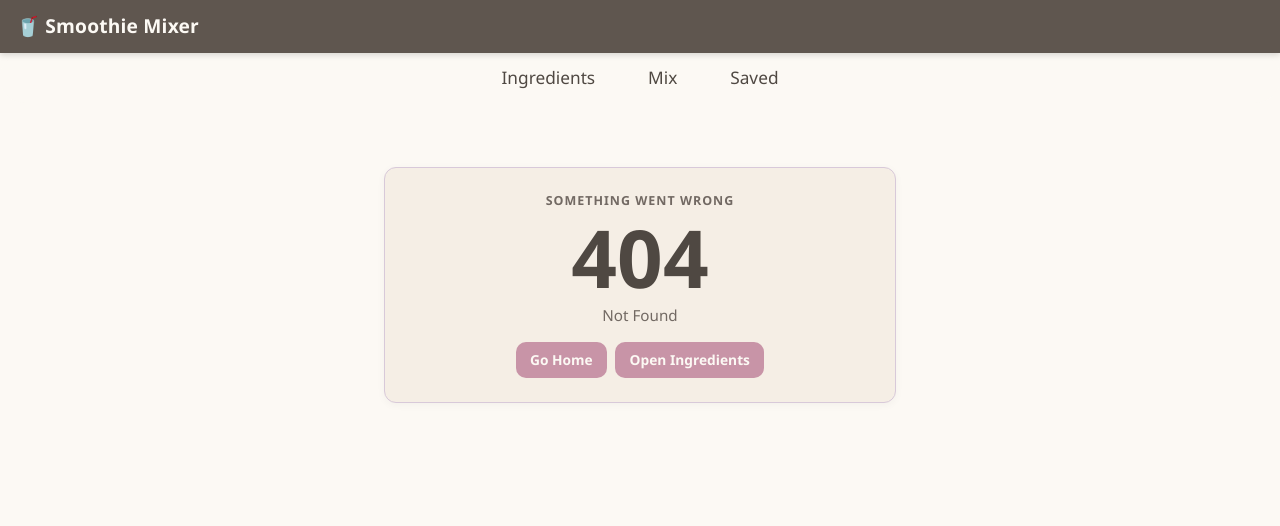
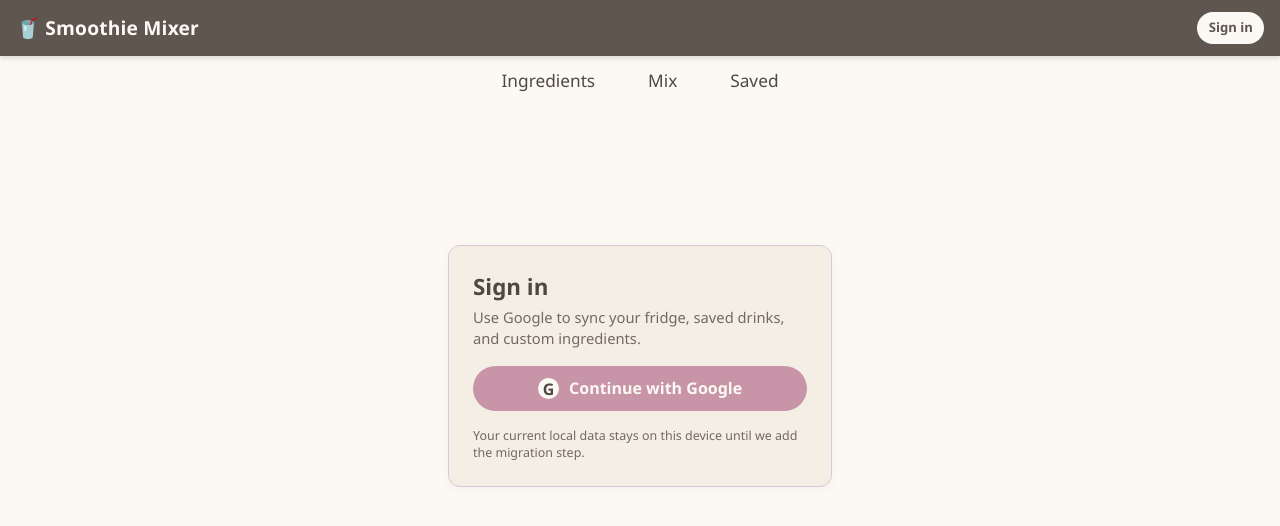
Before and after one commit to Ddupasquier/smoothie-mixer, a SvelteKit app: page /auth in a window 1280 px wide. Before the commit this address had no page. Shown: the top 526 px of the page. Built offline with nearby package versions, Linux system fonts and the light colour scheme; no server answers.

Commit message:
Auth functional

```diff
--- a/src/app.css
+++ b/src/app.css
@@ -53,6 +53,8 @@ body {
 	padding: 0.75rem 1rem;
 	display: flex;
 	align-items: center;
+	justify-content: space-between;
+	gap: 1rem;
 	box-shadow: 0 2px 6px rgba(0, 0, 0, 0.15);
 }
 
@@ -60,6 +62,40 @@ body {
 	font-size: 1.2rem;
 	font-weight: 700;
 	letter-spacing: 0.01em;
+}
+
+.auth-status {
+	display: inline-flex;
+	align-items: center;
+	gap: 0.45rem;
+	min-width: 0;
+	font-size: 0.82rem;
+	font-weight: 700;
+}
+
+.auth-status span {
+	max-width: 11rem;
+	overflow: hidden;
+	text-overflow: ellipsis;
+	white-space: nowrap;
+}
+
+.auth-status a,
+.auth-status button {
+	display: inline-flex;
+	align-items: center;
+	min-height: 2rem;
+	padding: 0.35rem 0.7rem;
+	color: var(--color-primary);
+	background: var(--color-bg);
+	border-radius: 999px;
+	font-size: 0.82rem;
+	font-weight: 800;
+	text-decoration: none;
+}
+
+.auth-status button {
+	border: 0;
 }
 
 /* ---- Main content ---- */
--- /dev/null
+++ b/src/hooks.server.ts
@@ -0,0 +1,37 @@
+import { createSupabaseServerClient } from "$lib/supabase/server";
+import type { Handle } from "@sveltejs/kit";
+
+export const handle: Handle = async ({ event, resolve }) => {
+	event.locals.supabase = createSupabaseServerClient(event.cookies);
+
+	event.locals.safeGetSession = async () => {
+		const {
+			data: { session },
+		} = await event.locals.supabase.auth.getSession();
+
+		if (!session) {
+			return { session: null, user: null };
+		}
+
+		const {
+			data: { user },
+			error,
+		} = await event.locals.supabase.auth.getUser();
+
+		if (error) {
+			return { session: null, user: null };
+		}
+
+		return { session, user };
+	};
+
+	const { session, user } = await event.locals.safeGetSession();
+	event.locals.session = session;
+	event.locals.user = user;
+
+	return resolve(event, {
+		filterSerializedResponseHeaders: (name) => {
+			return name === "content-encoding" || name === "content-range";
+		},
+	});
+};
--- a/src/lib/supabase/server.ts
+++ b/src/lib/supabase/server.ts
@@ -1,16 +1,31 @@
 import { PUBLIC_SUPABASE_PUBLISHABLE_KEY, PUBLIC_SUPABASE_URL } from "$env/static/public";
+import { dev } from "$app/environment";
 import { createServerClient } from "@supabase/ssr";
+import type { CookieMethodsServer } from "@supabase/ssr";
+import type { WebSocketLikeConstructor } from "@supabase/realtime-js";
 import type { Cookies } from "@sveltejs/kit";
+import WebSocket from "ws";
+
+const websocketTransport = WebSocket as unknown as WebSocketLikeConstructor;
 
 export const createSupabaseServerClient = (cookies: Cookies) => {
+	const cookieMethods: CookieMethodsServer = {
+		getAll: () => cookies.getAll(),
+		setAll: (cookiesToSet) => {
+			cookiesToSet.forEach(({ name, value, options }) => {
+				cookies.set(name, value, {
+					...options,
+					path: "/",
+					secure: dev ? false : options?.secure,
+				});
+			});
+		},
+	};
+
 	return createServerClient(PUBLIC_SUPABASE_URL, PUBLIC_SUPABASE_PUBLISHABLE_KEY, {
-		cookies: {
-			getAll: () => cookies.getAll(),
-			setAll: (cookiesToSet) => {
-				cookiesToSet.forEach(({ name, value, options }) => {
-					cookies.set(name, value, { ...options, path: "/" });
-				});
-			},
+		realtime: {
+			transport: websocketTransport,
 		},
+		cookies: cookieMethods,
 	});
 };
--- /dev/null
+++ b/src/routes/+layout.server.ts
@@ -0,0 +1,14 @@
+import type { LayoutServerLoad } from "./$types";
+
+export const load: LayoutServerLoad = async ({ locals }) => {
+	const { user } = await locals.safeGetSession();
+
+	return {
+		authUser: user
+			? {
+					id: user.id,
+					email: user.email ?? null,
+				}
+			: null,
+	};
+};
--- a/src/routes/+layout.svelte
+++ b/src/routes/+layout.svelte
@@ -2,8 +2,15 @@
 	import favicon from "$lib/assets/favicon.svg";
 	import "../app.css";
 	import TabNavigation from "$lib/components/TabNavigation.svelte";
+	import type { LayoutData } from "./$types";
 
-	let { children } = $props();
+	let {
+		children,
+		data,
+	}: {
+		children: import("svelte").Snippet;
+		data: LayoutData;
+	} = $props();
 </script>
 
 <svelte:head>
@@ -13,6 +20,16 @@
 
 <header class="app-header">
 	<span class="logo">🥤 Smoothie Mixer</span>
+	<div class="auth-status">
+		{#if data.authUser}
+			<span>{data.authUser.email ?? "Signed in"}</span>
+			<form method="POST" action="/auth/logout">
+				<button type="submit">Sign out</button>
+			</form>
+		{:else}
+			<a href="/auth">Sign in</a>
+		{/if}
+	</div>
 </header>
 
 <TabNavigation />
--- /dev/null
+++ b/src/routes/auth/+page.server.ts
@@ -0,0 +1,45 @@
+import { fail, redirect } from "@sveltejs/kit";
+import type { Actions, PageServerLoad } from "./$types";
+
+const getSafeNextPath = (value: FormDataEntryValue | string | null) => {
+	if (typeof value !== "string" || !value.startsWith("/")) return "/";
+	if (value.startsWith("//")) return "/";
+	return value;
+};
+
+export const load: PageServerLoad = async ({ locals, url }) => {
+	const { user } = await locals.safeGetSession();
+
+	if (user) {
+		throw redirect(303, getSafeNextPath(url.searchParams.get("next")));
+	}
+
+	return {
+		authError: url.searchParams.get("error") ?? "",
+		next: getSafeNextPath(url.searchParams.get("next")),
+	};
+};
+
+export const actions: Actions = {
+	google: async ({ locals, request, url }) => {
+		const formData = await request.formData();
+		const next = getSafeNextPath(formData.get("next"));
+		const redirectTo = `${url.origin}/auth/callback?next=${encodeURIComponent(next)}`;
+
+		const { data, error } = await locals.supabase.auth.signInWithOAuth({
+			provider: "google",
+			options: {
+				redirectTo,
+			},
+		});
+
+		if (error || !data.url) {
+			return fail(400, {
+				message: error?.message ?? "Unable to start Google sign in.",
+				next,
+			});
+		}
+
+		throw redirect(303, data.url);
+	},
+};
--- /dev/null
+++ b/src/routes/auth/+page.svelte
@@ -0,0 +1,136 @@
+<script lang="ts">
+	import { onMount } from "svelte";
+	import type { ActionData, PageData } from "./$types";
+
+	let {
+		data,
+		form,
+	}: {
+		data: PageData;
+		form: ActionData;
+	} = $props();
+
+	let providerError = $state("");
+
+	onMount(() => {
+		const params = new URLSearchParams(window.location.hash.slice(1));
+		providerError = params.get("error_description") ?? "";
+	});
+</script>
+
+<section class="auth-page">
+	<div class="auth-card">
+		<div class="auth-card__header">
+			<h2>Sign in</h2>
+			<p>Use Google to sync your fridge, saved drinks, and custom ingredients.</p>
+		</div>
+
+		{#if data.authError}
+			<p class="auth-error" role="alert">
+				Google sign in did not complete.
+				{#if providerError}
+					<span>{providerError}</span>
+				{:else}
+					<span>Try again.</span>
+				{/if}
+			</p>
+		{/if}
+		{#if form?.message}
+			<p class="auth-error" role="alert">{form.message}</p>
+		{/if}
+
+		<form method="POST" action="?/google">
+			<input type="hidden" name="next" value={form?.next ?? data.next} />
+			<button class="google-button" type="submit">
+				<span aria-hidden="true">G</span>
+				Continue with Google
+			</button>
+		</form>
+
+		<p class="auth-note">
+			Your current local data stays on this device until we add the migration
+			step.
+		</p>
+	</div>
+</section>
+
+<style lang="scss">
+	@use "../../styles/variables" as *;
+
+	.auth-page {
+		display: grid;
+		place-items: center;
+		min-height: 55vh;
+	}
+
+	.auth-card {
+		display: grid;
+		gap: $app-gap-md;
+		width: min(100%, 24rem);
+		padding: $app-gap-lg;
+		background: $app-section-bg;
+		border: $app-border;
+		border-radius: $app-card-radius;
+		box-shadow: $app-box-shadow;
+	}
+
+	.auth-card__header {
+		display: grid;
+		gap: 0.25rem;
+
+		h2 {
+			color: $app-primary;
+			font-size: 1.4rem;
+		}
+
+		p {
+			color: $app-muted;
+			font-size: 0.92rem;
+			line-height: 1.4;
+		}
+	}
+
+	.google-button {
+		display: inline-flex;
+		align-items: center;
+		justify-content: center;
+		gap: 0.6rem;
+		width: 100%;
+		padding: 0.7rem 1rem;
+		color: $app-btn-text;
+		background: $app-btn-bg;
+		border-radius: 999px;
+		font-weight: 900;
+
+		&:hover {
+			background: $app-btn-bg-hover;
+		}
+
+		span {
+			display: grid;
+			place-items: center;
+			width: 1.35rem;
+			height: 1.35rem;
+			color: $app-primary;
+			background: $app-btn-text;
+			border-radius: 999px;
+			font-weight: 900;
+		}
+	}
+
+	.auth-error {
+		padding: 0.5rem 0.65rem;
+		color: $app-warning-strong;
+		background: $app-warning-bg;
+		border: $app-warning-border;
+		border-radius: $app-radius;
+		font-size: 0.85rem;
+		font-weight: 800;
+	}
+
+	.auth-note {
+		color: $app-muted;
+		font-size: 0.78rem;
+		line-height: 1.35;
+	}
+</style>
--- /dev/null
+++ b/src/routes/auth/callback/+server.ts
@@ -0,0 +1,22 @@
+import { redirect } from "@sveltejs/kit";
+import type { RequestHandler } from "./$types";
+
+const getSafeNextPath = (value: string | null) => {
+	if (!value || !value.startsWith("/") || value.startsWith("//")) return "/";
+	return value;
+};
+
+export const GET: RequestHandler = async ({ locals, url }) => {
+	const code = url.searchParams.get("code");
+	const next = getSafeNextPath(url.searchParams.get("next"));
+
+	if (code) {
+		const { error } = await locals.supabase.auth.exchangeCodeForSession(code);
+
+		if (!error) {
+			throw redirect(303, next);
+		}
+	}
+
+	throw redirect(303, `/auth?error=callback&next=${encodeURIComponent(next)}`);
+};
--- /dev/null
+++ b/src/routes/auth/logout/+server.ts
@@ -0,0 +1,7 @@
+import { redirect } from "@sveltejs/kit";
+import type { RequestHandler } from "./$types";
+
+export const POST: RequestHandler = async ({ locals }) => {
+	await locals.supabase.auth.signOut();
+	throw redirect(303, "/");
+};
```
Also changed, not shown: package.json (+8 -3 lines), src/app.d.ts (+19 -4 lines), 1 other file (tests, documents, lock files or other folders).
